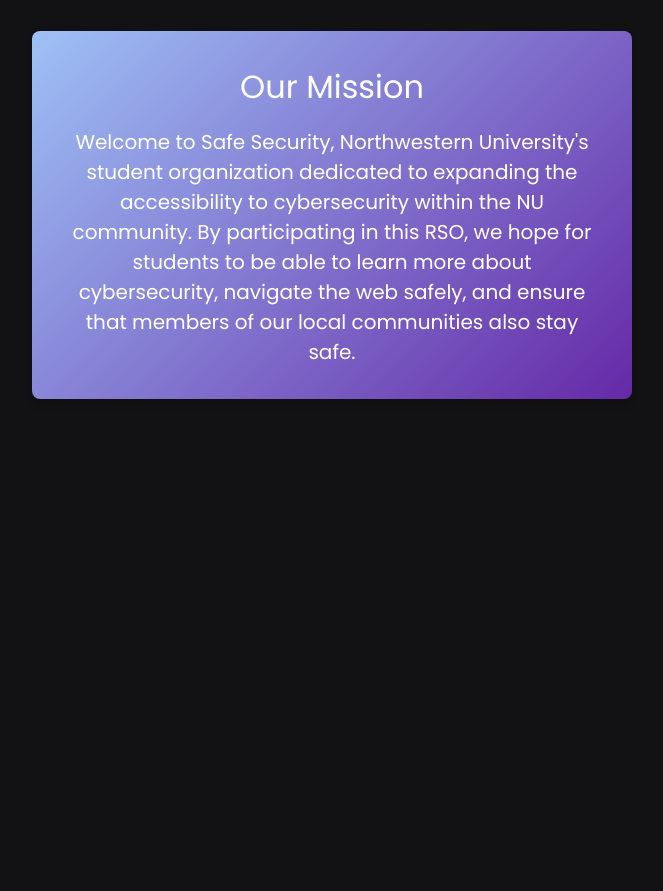
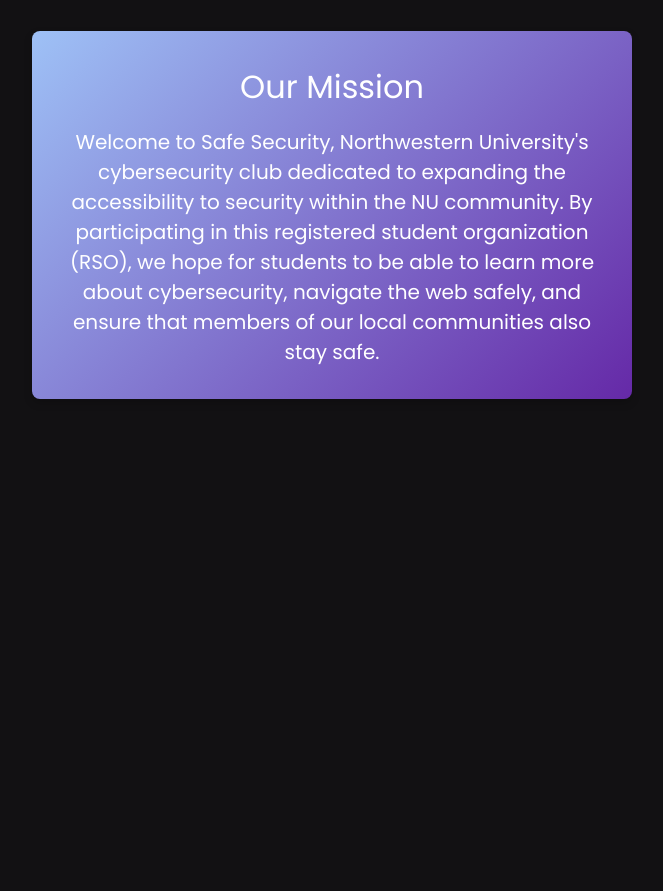
Before and after one commit to SafeSecurityNU/safesecuritynu.github.io, a React (Vite) app: page / in a window 1280 px wide. Shown: the part 1240-2131 px from the top of the page, without its empty margins (308-971 px from the left). Built offline with nearby package versions, Linux system fonts and the light colour scheme.

Commit message:
Optimize SEO with phrase cybersecurity club

```diff
--- a/src/components/home/OurMission.jsx
+++ b/src/components/home/OurMission.jsx
@@ -7,7 +7,7 @@ const MissionSection = () => {
             <div className="mission-content">
                 <h2 className="mission-title">Our Mission</h2>
                 <p className="mission-text">
-                Welcome to Safe Security, Northwestern University's student organization dedicated to expanding the accessibility to cybersecurity within the NU community. By participating in this RSO, we hope for students to be able to learn more about cybersecurity, navigate the web safely, and ensure that members of our local communities also stay safe.
+                Welcome to Safe Security, Northwestern University's cybersecurity club dedicated to expanding the accessibility to security within the NU community. By participating in this registered student organization (RSO), we hope for students to be able to learn more about cybersecurity, navigate the web safely, and ensure that members of our local communities also stay safe.
                 </p>
             </div>
         </div>
--- a/src/components/infohub/InfoHubIntro.jsx
+++ b/src/components/infohub/InfoHubIntro.jsx
@@ -7,7 +7,7 @@ export default function InfoHubIntro() {
                 </span>
             </h1>
             <p className="mt-10 text-lg text-center text-neutral-400 max-w-4xl">
-                Welcome to Safe Security's informational hub! From elementary students to elderly residents, we hope that our Information Hub has at least one interesting article. Many of our materials have been previously provided to us by Professor Sruti Bhagavatula's class, Security and Privacy Education. During Winter and Spring 2024, we worked to revise these materials to be more accessible through jargon-free language and explanation of complex topics. We invite you to read more about security or attend one of our meetings to discuss current events in cybersecurity. Happy reading!
+                Welcome to Safe Security's informational hub! From elementary students to elderly residents, we hope that this cybersecurity club's Information Hub has at least one interesting article. Many of our materials have been previously provided to us by Professor Sruti Bhagavatula's class, Security and Privacy Education. During Winter and Spring 2024, we worked to revise these materials to be more accessible through jargon-free language and explanation of complex topics. We invite you to read more about security or attend one of our meetings to discuss current events in cybersecurity. Happy reading!
             </p>
         </div>
     )
```
